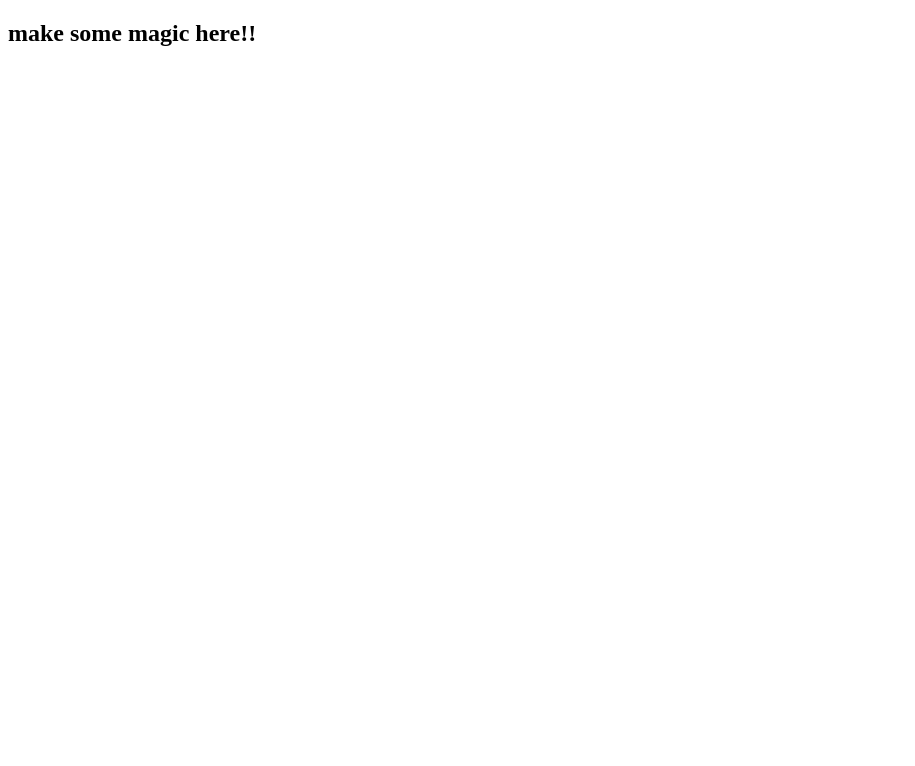
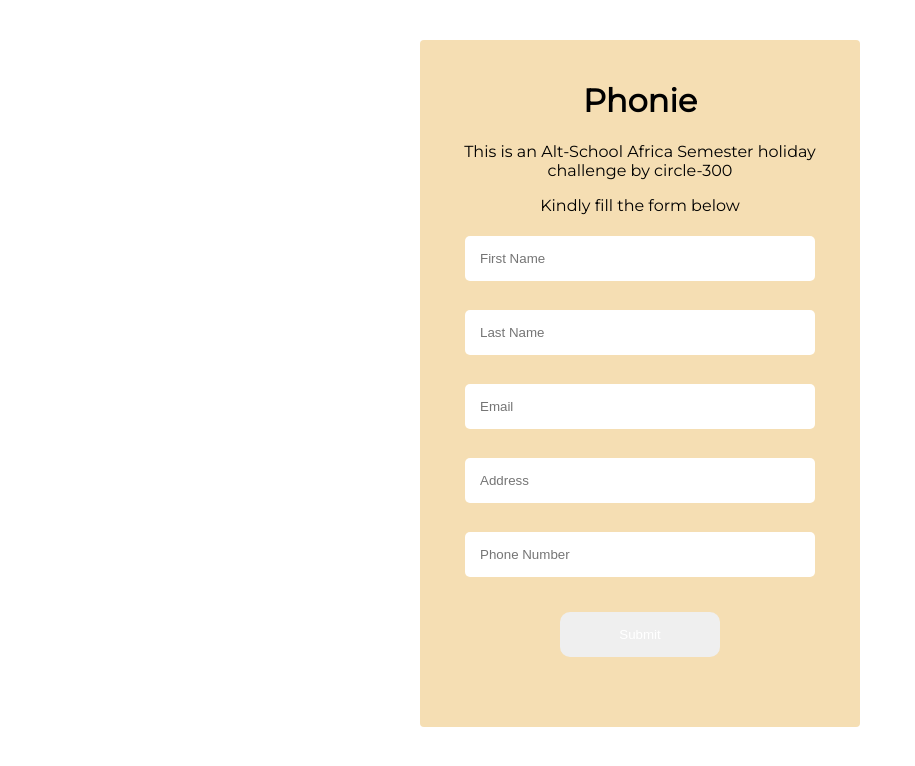
Before and after one commit to odunayo718/team-300-phonie, a plain HTML site: page index.html in a window 1280 px wide. Shown: the whole page, without its empty margins (0-915 px from the left). Drawn offline with Linux system fonts and the light colour scheme.

Commit message:
the initial commit

```diff
--- a/app.mjs
+++ b/app.mjs
@@ -4,14 +4,10 @@ function startApp() {
     // so create and use/call additional functions from here
 
     // pls remove the below and make some magic in here!
-    console.log('make magic in here!');
 
-    const header = document.querySelector('h2');
-    if(header) {
-      header.textContent = 'make some magic here!!';
-    }
-  };
+}
 
   // ======= DO NOT EDIT ============== //
   export default startApp;
+
   // ======= EEND DO NOT EDIT ========= //
--- a/index.html
+++ b/index.html
@@ -1,19 +1,40 @@
 <!DOCTYPE html>
 <html lang="en">
+
 <head>
   <meta charset="UTF-8">
   <meta http-equiv="X-UA-Compatible" content="IE=edge">
   <meta name="viewport" content="width=device-width, initial-scale=1.0">
-    <title>Name of chosen challenge</title>
-
+  <title>Phonie</title>
+  <link href='https://fonts.googleapis.com/css?family=Montserrat' rel='stylesheet'>
   <link rel="stylesheet" href="style.css">
 </head>
+
 <body>
 
-    <h2>make some magic here!!</h2>
+
+  <div class="container">
+
+    <div class="form">
+      <h1>Phonie</h1>
+      <p>This is an Alt-School Africa Semester holiday           challenge by circle-300</p>
+      <form id="form">
+        <p>Kindly fill the form below</p>
+        <input type="text" id="FirstName" name="FirstName"           placeholder="First Name" required><br><br>
+        <input type="text" id="LastName" name="LastName"             placeholder="Last Name" required><br><br>
+        <input type="email" id="email" name="email"                  placeholder="Email" required><br><br>
+        <input type="text" id="Address" name="Address"               Placeholder="Address" required><br><br>
+        <input type="tel" id="phone" name="phone" pattern="          [0-9]{3}-[0-9]{2}-[0-9]{3}" placeholder="Phone Number"><br>
+        <input type="submit" value="Submit">
+      </form>
+    </div>
+
+  </div>
+
 
   <!-- // ============= EEND DO NOT EDIT ============== // -->
   <script src="index.mjs" type="module"></script>
   <!-- // ============= EEND DO NOT EDIT ============== // -->
 </body>
+
 </html>
--- a/style.css
+++ b/style.css
@@ -0,0 +1,43 @@
+body {
+  font-family: "montserrat", sanserif;
+  margin: 0px;
+  padding: 0px;
+}
+.container{
+  width: 1200px;
+  max-width: 100%;
+  min-height: 400px;
+  margin: auto;
+  padding: 40px;
+
+}
+h1{
+
+}
+.form {
+  background-color: wheat;
+  text-align: center;
+  padding:20px;
+  border-radius:4px;
+  width: 400px;
+  margin: auto;
+}
+#form{
+  margin-bottom: 20px;
+}
+input {
+  border-radius: 5px;
+  border: none;
+  padding: 15px;
+  width: 80%;
+  margin: 5px 0px;
+}
+
+input[type=submit] {
+  border-radius: 10px;
+  width: 40%;
+  margin: 30px;
+  background-color: blac;
+  cursor: pointer;
+  color: white;
+}
```
Also changed, not shown: 3 other files. Lines whose indentation alone changed are shown as unchanged.
